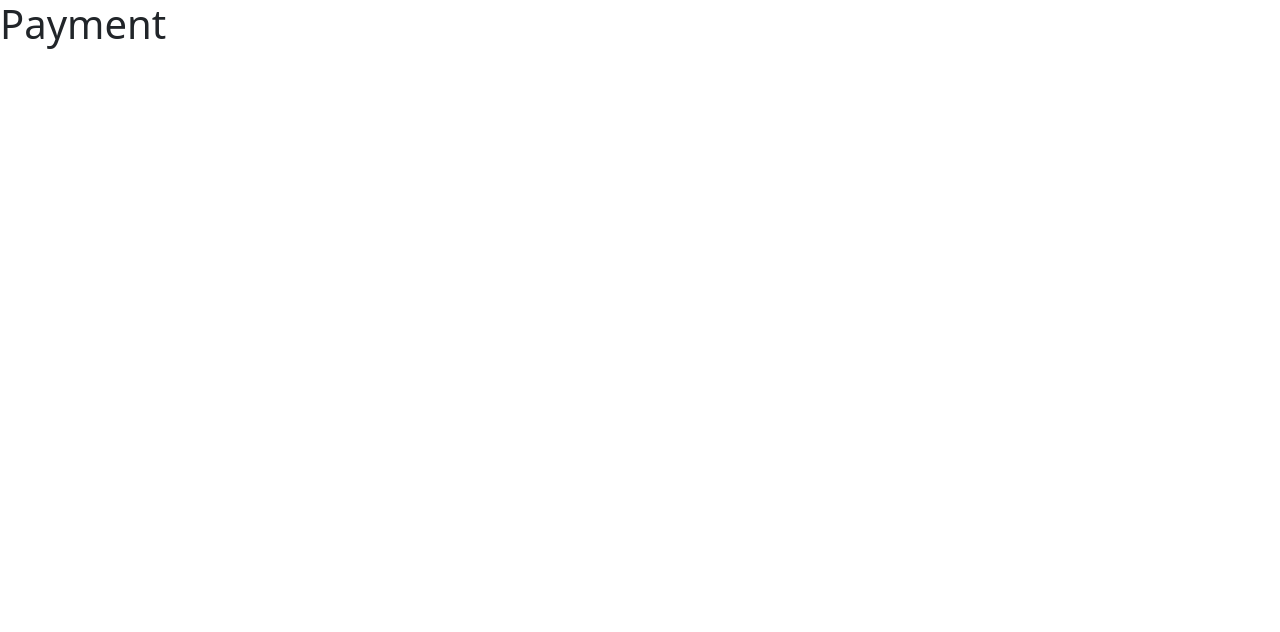
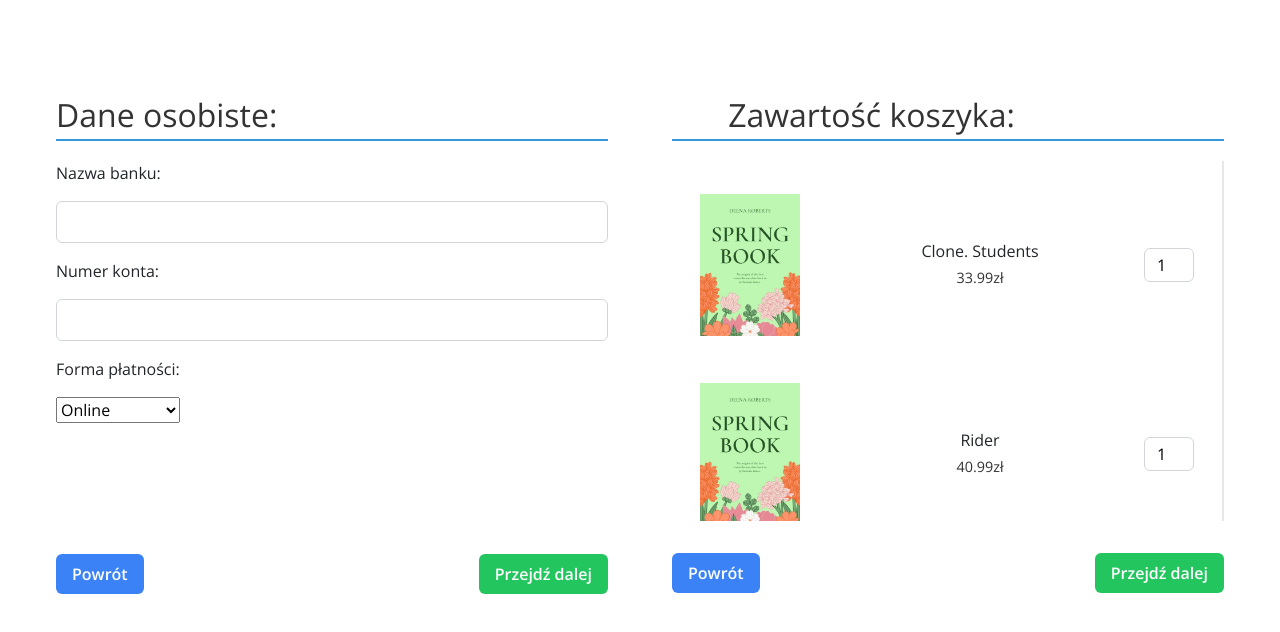
Before and after one commit to Sianuga/InternetBookshop, a React (Create React App) app in the folder Frontend/my-app/: page /payment in a window 1280 px wide. Shown: the top 632 px of the page. Built offline with nearby package versions, Linux system fonts and the light colour scheme.

Commit message:
Payment design

```diff
--- /dev/null
+++ b/Frontend/my-app/src/Payment.css
@@ -0,0 +1,164 @@
+/* Payment.css */
+@import url('https://fonts.googleapis.com/css2?family=Open+Sans:wght@400;600&display=swap');
+
+/* Custom styles for shopping cart */
+.container-sc {
+    font-family: 'Open Sans', sans-serif;
+    max-width: 1200px; /* Adjust as needed */
+    margin: auto;
+    display: flex;
+    justify-content: space-between; /* Aligns children (form and cart) side by side */
+    gap: 2rem; /* Adjust as needed */
+}
+
+/* Personal Details Section */
+.personal-details {
+    flex-basis: 50%; /* Adjust as needed */
+    padding: 1rem;
+}
+
+.personal-details label {
+    display: block;
+    margin-bottom: 1rem;
+}
+
+.personal-details input[type="text"] {
+    width: 100%;
+    padding: .5rem;
+    margin-bottom: 1rem; /* Space between inputs */
+    border: 1px solid #D1D5DB;
+    border-radius: .375rem;
+}
+
+/* Cart Items Section */
+.cart-items {
+    flex-basis: 50%; /* Adjust as needed */
+    padding: 1rem;
+    /*centering the cart items*/
+    display: flex;
+    flex-direction: column;
+}
+
+.content{
+    text-align: center;
+}
+
+.cart-item {
+    display: flex;
+    align-items: center;
+    justify-content: space-between;
+    margin-bottom: 1rem;
+}
+
+.cart-item img {
+    width: 72px;
+    margin-right: .5rem;
+}
+
+.cart-item input[type="number"] {
+    width: 4rem; /* Width of number input */
+    margin-right: .5rem;
+}
+
+.cart-item button {
+    background-color: #EF4444; /* Red */
+    color: white;
+    padding: .5rem 1rem;
+    border: none;
+    border-radius: .375rem;
+    cursor: pointer;
+}
+
+/* Bottom Action Buttons */
+.actions {
+    display: flex;
+    justify-content: space-between;
+    padding-top: 2rem; /* Space from cart items */
+}
+
+.actions-f {
+    display: flex;
+    justify-content: space-between;
+    padding-top: 8.15rem; /* Space from cart items */
+}
+
+.actions-f button {
+    padding: .5rem 1rem;
+    border: none;
+    border-radius: .375rem;
+    font-weight: 600;
+    cursor: pointer;
+}
+
+.actions-f .back-button {
+    background-color: #3B82F6; /* Blue */
+    color: white;
+}
+
+.actions-f .proceed-button {
+    background-color: #22C55E; /* Green */
+    color: white;
+}
+
+.actions-f button {
+    padding: .5rem 1rem;
+    border: none;
+    border-radius: .375rem;
+    font-weight: 600;
+    cursor: pointer;
+}
+
+.actions .back-button {
+    background-color: #3B82F6; /* Blue */
+    color: white;
+}
+
+.actions .proceed-button {
+    background-color: #22C55E; /* Green */
+    color: white;
+}
+
+.product-card {
+    display: flex;
+    align-items: center;
+    justify-content: space-between;
+    padding: 0.5rem;
+    margin-bottom: 1rem;
+}
+
+.card-img {
+    flex-shrink: 0; /* prevents the image from shrinking */
+    width: 100px; /* adjust the width as needed */
+    height: auto;
+    margin-right: 1rem;
+}
+
+.card-details {
+    flex-grow: 1; /* allows the details to fill the space */
+}
+
+.quantity-input {
+    width: 50px; /* adjust the width as needed */
+    padding: 0.25rem;
+    text-align: center;
+    border: 1px solid #D1D5DB;
+    border-radius: 0.375rem;
+
+}
+
+/* Additional styles */
+.card-title, .card-text {
+    margin: 0; /* Removes default margin */
+}
+
+
+.book-grid-sc {
+    display: grid;
+
+    gap: 15px;
+    overflow-y: auto;
+    padding: 25px 20px;
+    border-right: 2px solid #e5e7eb;
+    max-height: 489px;
+    width: 100%;
+}
--- a/Frontend/my-app/src/Payment.js
+++ b/Frontend/my-app/src/Payment.js
@@ -1,11 +1,114 @@
+import './Payment.css'
+// ShoppingCart.js
+import {useState} from 'react';
+import cloneStudentsCover from './Img/preview-page0.jpg';
 
 
+// Mock data
+const booksData = [
+    { id: 1, title: 'Clone. Students', price: '33.99zł', cover: cloneStudentsCover },
+    { id: 2, title: 'Rider', price: '40.99zł', cover: cloneStudentsCover },
+    { id: 3, title: 'Rider', price: '40.99zł', cover: cloneStudentsCover },
+    { id: 4, title: 'Rider', price: '40.99zł', cover: cloneStudentsCover },
+    { id: 5, title: 'Rider', price: '40.99zł', cover: cloneStudentsCover },
+    { id: 6, title: 'Rider', price: '40.99zł', cover: cloneStudentsCover },
+    { id: 7, title: 'Rider', price: '40.99zł', cover: cloneStudentsCover },
+    // ... more books
+];
+
 function Payment() {
+
+
+
+
+    const [filteredBooks, setFilteredBooks] = useState(booksData);
+    // Dummy data for the shopping cart items
+    const cartItems = [
+        { id: 1, title: 'Clone. Students', quantity: 1 },
+        { id: 2, title: 'Rider', quantity: 1 },
+        { id: 3, title: 'Human design', quantity: 1 }
+    ];
+
+    // Function to handle removing items from the cart
+    const removeItemFromCart = (itemId) => {
+        console.log('Remove item:', itemId);
+        // Implement removal logic
+    };
+
+    const handleQuantityChange = (id, newQuantity) => {
+        // Logic to update quantity for the item with the given id
+        console.log(`Update quantity for ${id}: ${newQuantity}`);
+        // You will need to implement state management for the quantities
+    };
+
+    const onDeliveryChange = (e) => {
+        console.log(e.target.value);
+        document.getElementById("bank").disabled = e.target.value === "Przy odbiorze";
+        document.getElementById("account").disabled = e.target.value === "Przy odbiorze";
+    }
+
     return (
-        <div>
-            <h1>Payment</h1>
+        <div className="shopping-cart-page">
+            <div className="container-sc">
+                <div className="personal-details">
+                    <h2>Dane osobiste:</h2>
+                    <label>Nazwa banku:</label>
+                    <input  id={'bank'} type="text" />
+                    <label>Numer konta:</label>
+                    <input id={'account'} type="text" />
+                    <div>
+                        <label>Forma płatności:</label>
+                        <select  onChange={onDeliveryChange}>
+                            <option value="Online"> Online</option>
+                            <option value="Przy odbiorze">Przy odbiorze</option>
+                        </select>
+                    </div>
+                    <div className="actions-f">
+                        <button className="back-button">Powrót</button>
+                        <button className="proceed-button">Przejdź dalej</button>
+                    </div>
+                </div>
+                <div className="cart-items">
+                    <h2 className={'content'}>Zawartość koszyka:</h2>
+                    <div className="col-md-9 book-grid-d">
+                        {filteredBooks.map((book) => (
+                            <ProductCard
+                                key={book.id}
+                                cover={book.cover}
+                                title={book.title}
+                                price={book.price}
+                                quantity={1} // Replace with the actual quantity state
+                                setQuantity={(newQuantity) => handleQuantityChange(book.id, newQuantity)}
+                            />
+                        ))}
+                    </div>
+                    <div className="actions">
+                        <button className="back-button">Powrót</button>
+                        <button className="proceed-button">Przejdź dalej</button>
+                    </div>
+                </div>
+            </div>
         </div>
     );
 }
 
-export default Payment;
+function ProductCard({ cover, title, price, quantity, setQuantity }) {
+    return (
+        <div className="product-card">
+            <img src={cover} alt={title} className="card-img" />
+            <div className="card-details">
+                <h5 className="card-title">{title}</h5>
+                <p className="card-text">{price}</p>
+            </div>
+            <input
+                type="number"
+                value={quantity}
+                onChange={(e) => setQuantity(e.target.value)}
+                className="quantity-input"
+            />
+        </div>
+    );
+}
+
+
+export default Payment
```
